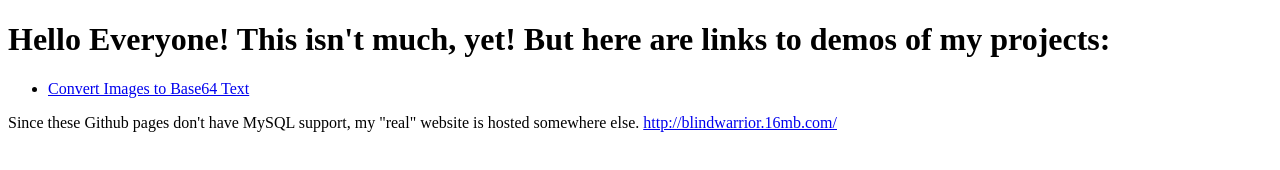
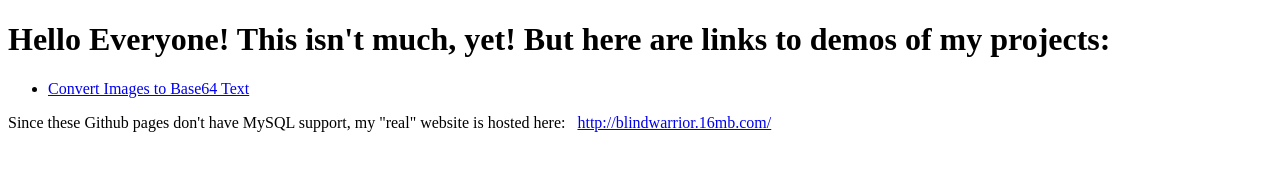
Before and after one commit to JustinEldracher/JustinEldracher.github.io, a plain HTML site: page index.html in a window 1280 px wide. Drawn offline with Linux system fonts and the light colour scheme.

Commit message:
Update index.html

```diff
--- a/index.html
+++ b/index.html
@@ -9,7 +9,7 @@
 			<li><a href="image-converter.html">Convert Images to Base64 Text</a></li>
 		</ul>
 		<p>
-			Since these Github pages don't have MySQL support, my "real" website is hosted somewhere else.
+			Since these Github pages don't have MySQL support, my "real" website is hosted here: &nbsp;
 			<a href="http://blindwarrior.16mb.com/" target="_blank">http://blindwarrior.16mb.com/</a>
 		</p>
 	</body>
```
